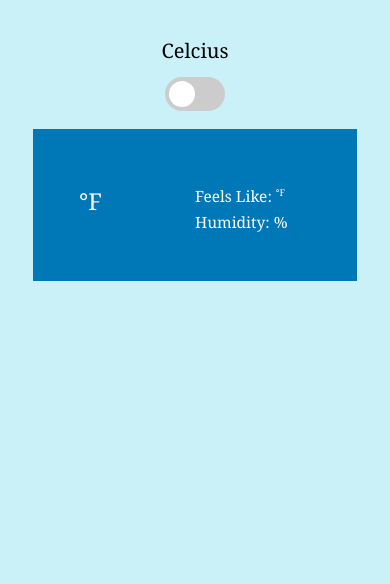
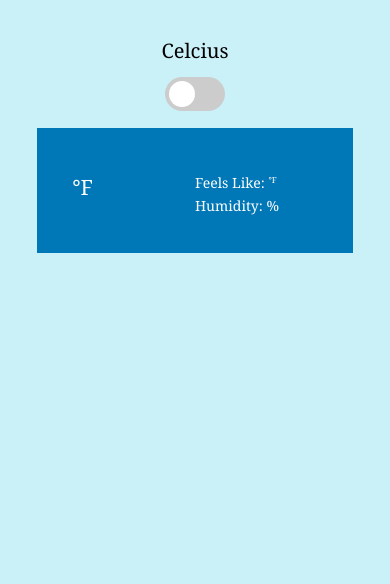
Before and after one commit to Derbzzzzzz/weather-app, a website built with webpack: page dist/index.html in a window 390 px wide. Shown: the part 180-764 px from the top of the page. Built offline with nearby package versions, Linux system fonts and the light colour scheme; no server answers.

Commit message:
small responsiveness fix

```diff
--- a/src/CSS/main.css
+++ b/src/CSS/main.css
@@ -7,7 +7,7 @@
 }
 
 html{
-    font-size: calc(min(5px + min(1vh, 0.7vw), 2vw));
+    font-size: calc(min(5px + min(0.9vh, 0.6vw), 1.8vw));
 }
 
 body{
@@ -109,11 +109,11 @@ form{
 
     font-size: 2rem;
     box-sizing: border-box;
-    padding: 5rem;
+    padding: 4rem;
     margin: 1rem;
-    /* max-width: 50rem; */
-    /* width: 40vw; */
-    min-width: 42rem;
+    max-width: 50rem;
+    width: 40vw;
+    min-width: 45rem;
 
     background-color: var(--color-2);
     color: white;
```
Also changed, not shown: dist/main.js.
